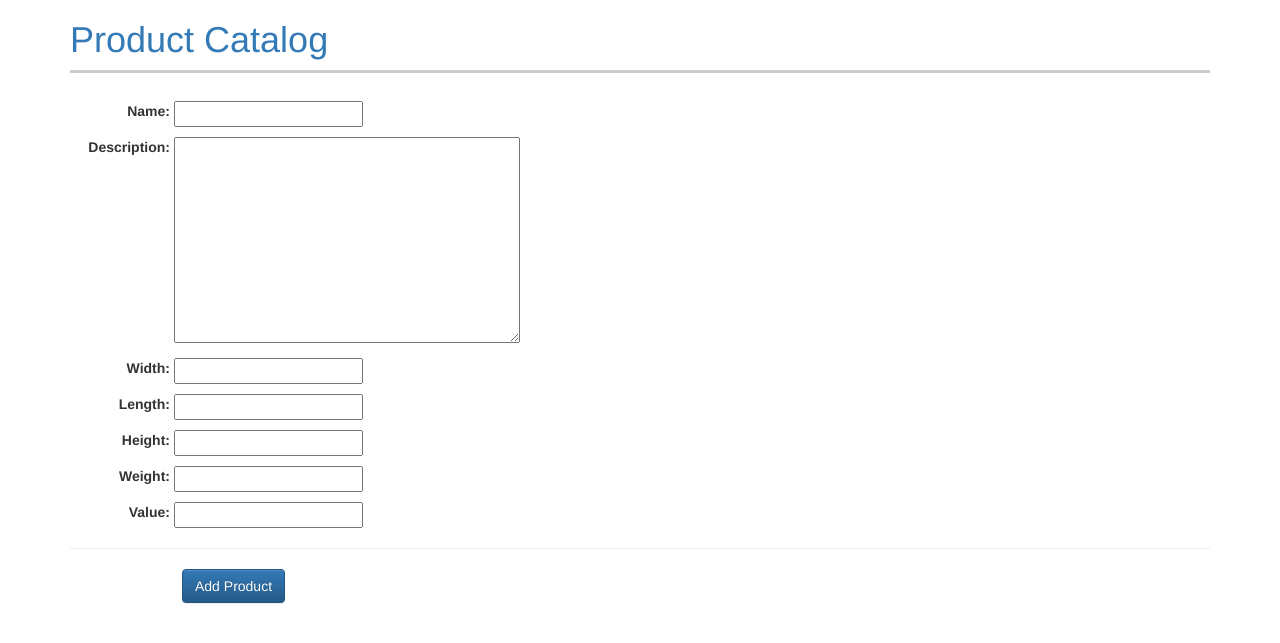
After one commit to dave-worley/django-generic, a Django app: page /product/add/ in a window 1280 px wide. The commit adds this page. Shown: the top 643 px of the page. Run offline with Django 3.2, Linux system fonts and the light colour scheme; some libraries are stand-ins or nearby versions.

Commit message:
Functional Add Product page.

```diff
--- a/ProductCatalog/ProductCatalog/settings.py
+++ b/ProductCatalog/ProductCatalog/settings.py
@@ -101,6 +101,7 @@ USE_TZ = True
 # Static files (CSS, JavaScript, Images)
 # https://docs.djangoproject.com/en/1.8/howto/static-files/
 STATIC_URL = '/static/'
+STATIC_ROOT = os.path.join(BASE_DIR, 'static')
 STATICFILES_DIRS = (
-    os.path.join(BASE_DIR, 'static'),
+    os.path.join(BASE_DIR, 'css'),
 )
--- /dev/null
+++ b/ProductCatalog/catalogmanager/forms.py
@@ -0,0 +1,15 @@
+from django.forms import ModelForm
+from .models import Product
+
+class ProductForm(ModelForm):
+    class Meta:
+        model = Product
+        fields = (
+            'name',
+            'description',
+            'width',
+            'length',
+            'height',
+            'weight',
+            'value',
+        )
--- a/ProductCatalog/catalogmanager/urls.py
+++ b/ProductCatalog/catalogmanager/urls.py
@@ -2,5 +2,6 @@ from django.conf.urls import url
 from . import views
 
 urlpatterns = [
+    url(r'^add/', views.addProduct, name='addproduct'),
     url(r'^(?P<product_id>\d+)/', views.productDetail, name='product'),
 ]
--- a/ProductCatalog/catalogmanager/views.py
+++ b/ProductCatalog/catalogmanager/views.py
@@ -1,6 +1,9 @@
 from django.shortcuts import render
+from django.http import HttpResponseRedirect
+from django.core.urlresolvers import reverse
 from django.core.paginator import Paginator, EmptyPage, PageNotAnInteger
 from .models import Product
+from .forms import ProductForm
 
 # Create your views here.
 def index(request):
@@ -19,8 +22,31 @@ def index(request):
     return render(request, 'catalogmanager/index.html', context)
 
 def productDetail(request, product_id):
-    product = Product.objects.get(id = product_id)
+    product = Product.objects.get(pk = product_id)
     context = {
         'product': product
     }
     return render(request, 'catalogmanager/product.html', context)
+
+def addProduct(request):
+    if request.method == 'GET':
+        form = ProductForm()
+    else:
+
+        form = ProductForm(request.POST)
+        # If data is valid, proceeds to create a new post and redirect the user
+        if form.is_valid():
+            product = Product.objects.create(
+                name = form.cleaned_data['name'],
+                description = form.cleaned_data['description'],
+                width = form.cleaned_data['width'],
+                length = form.cleaned_data['length'],
+                height = form.cleaned_data['height'],
+                weight = form.cleaned_data['weight'],
+                value = form.cleaned_data['value']
+            )
+            return HttpResponseRedirect(reverse('product', kwargs={'product_id': product.id}))
+
+    return render(request, 'catalogmanager/product_form.html', {
+        'form': form,
+    })
--- /dev/null
+++ b/ProductCatalog/css/main.css
@@ -0,0 +1,27 @@
+nav {
+  border-bottom: 3px solid #ccc;
+  margin-bottom: 2em;
+}
+.product {
+  border: 1px solid #ccc;
+  padding: 1em;
+  margin: 1em;
+}
+ul.errorlist {
+  list-style-type: none;
+  color: red;
+  margin: 0;
+  padding: 0;
+}
+#product-form {
+  margin-bottom: 2em;
+}
+#product-form label {
+  display: inline-block;
+  width: 100px;
+  vertical-align: top;
+  text-align: right;
+}
+#product-form .btn {
+  margin-left: 8em;
+}
--- a/ProductCatalog/static/css/main.css
+++ /dev/null
@@ -1,5 +0,0 @@
-.product {
-  border: 1px solid #ccc;
-  padding: 1em;
-  margin: 1em;
-}
--- a/ProductCatalog/templates/base.html
+++ b/ProductCatalog/templates/base.html
@@ -7,18 +7,10 @@
   <meta name="description" content="{% block description %}{% endblock %}">
   <meta name="viewport" content="width=device-width, initial-scale=1">
   <!-- Latest compiled and minified CSS -->
-  <link rel="stylesheet" href="https://maxcdn.bootstrapcdn.com/bootstrap/3.3.5/css/bootstrap.min.css"
-        integrity="sha512-dTfge/zgoMYpP7QbHy4gWMEGsbsdZeCXz7irItjcC3sPUFtf0kuFbDz/ixG7ArTxmDjLXDmezHubeNikyKGVyQ=="
-        crossorigin="anonymous">
-
+  <link rel="stylesheet" href="//cdnjs.cloudflare.com/ajax/libs/twitter-bootstrap/3.3.5/css/bootstrap.min.css">
   <!-- Optional theme -->
-  <link rel="stylesheet" href="https://maxcdn.bootstrapcdn.com/bootstrap/3.3.5/css/bootstrap-theme.min.css"
-        integrity="sha384-aUGj/X2zp5rLCbBxumKTCw2Z50WgIr1vs/PFN4praOTvYXWlVyh2UtNUU0KAUhAX" crossorigin="anonymous">
-
-  <!-- Latest compiled and minified JavaScript -->
-  <script src="https://maxcdn.bootstrapcdn.com/bootstrap/3.3.5/js/bootstrap.min.js"
-          integrity="sha512-K1qjQ+NcF2TYO/eI3M6v8EiNYZfA95pQumfvcVrTHtwQVDG+aHRqLi/ETn2uB+1JqwYqVG3LIvdm9lj6imS/pQ=="
-          crossorigin="anonymous"></script>
+  <link rel="stylesheet" href="//cdnjs.cloudflare.com/ajax/libs/twitter-bootstrap/3.3.5/css/bootstrap-theme.min.css">
+  <link rel="stylesheet" href="{% static 'main.css' %}"/>
   {% block head %}{% endblock %}
 </head>
 <body {{ body_attr|safe }}>
@@ -28,5 +20,7 @@
   </nav>
   {% block content %}<p>Hello world! This is HTML5 Boilerplate.</p>{% endblock %}
 </div>
+<script src="//cdnjs.cloudflare.com/ajax/libs/jquery/2.1.4/jquery.min.js"></script>
+<script src="//cdnjs.cloudflare.com/ajax/libs/twitter-bootstrap/3.3.6/js/bootstrap.min.js"></script>
 </body>
 </html>
--- /dev/null
+++ b/ProductCatalog/templates/catalogmanager/product_form.html
@@ -0,0 +1,9 @@
+{% extends 'base.html' %}
+{% block content %}
+  <form action="." method="post" id="product-form">
+  {% csrf_token %}
+    {{ form.as_p }}
+    <hr/>
+    <input type="submit" class="btn btn-primary" value="Add Product" />
+  </form>
+{% endblock %}
```
Also changed, not shown: ProductCatalog/ProductCatalog/tests.py (+11 -1 lines), ProductCatalog/catalogmanager/tests/test_views.py (+11 -9 lines), ProductCatalog/templates/catalogmanager/index.html (+13 -10 lines), ProductCatalog/templates/catalogmanager/product.html (added, +13 -0 lines), 1 other file.
